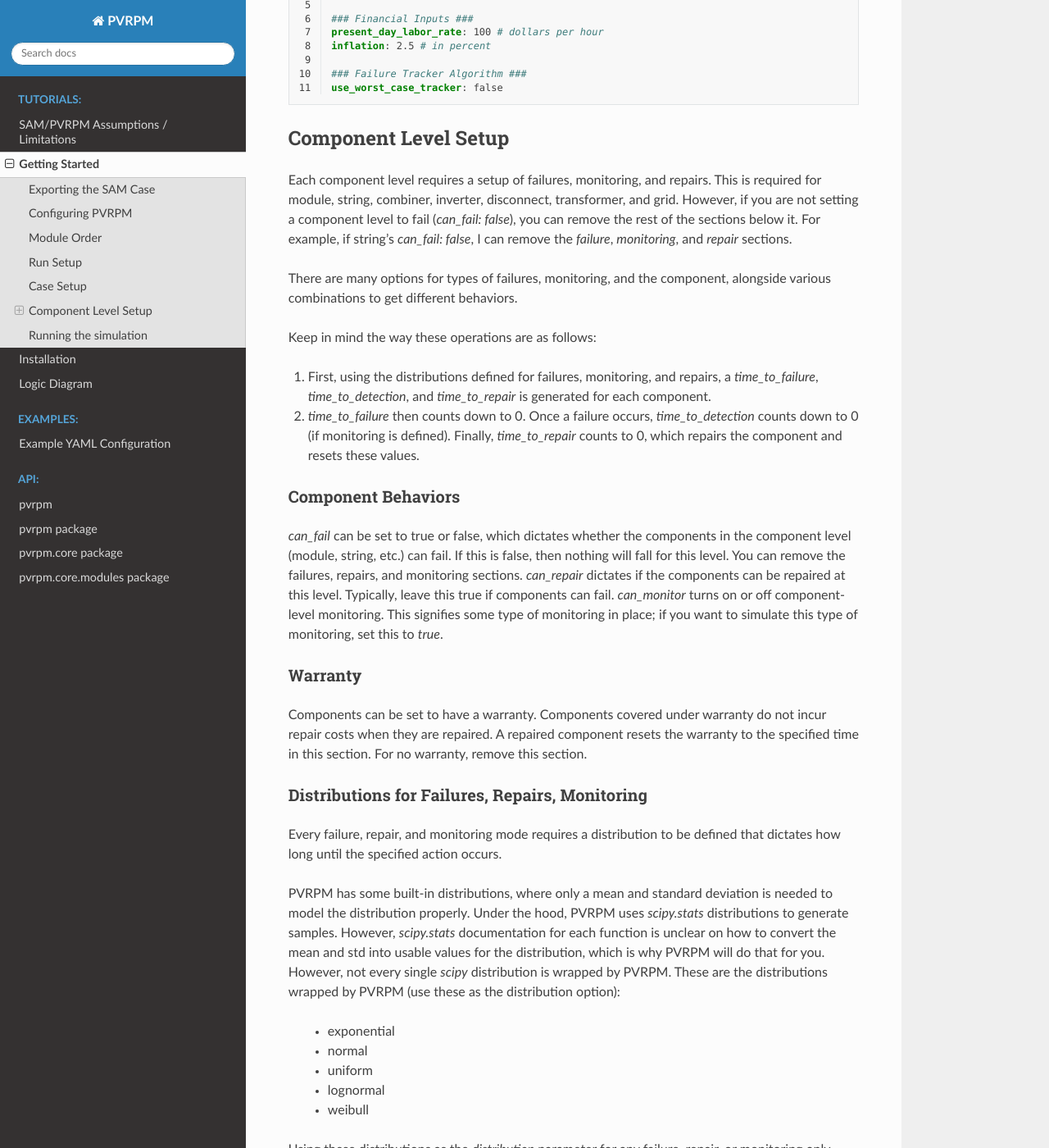
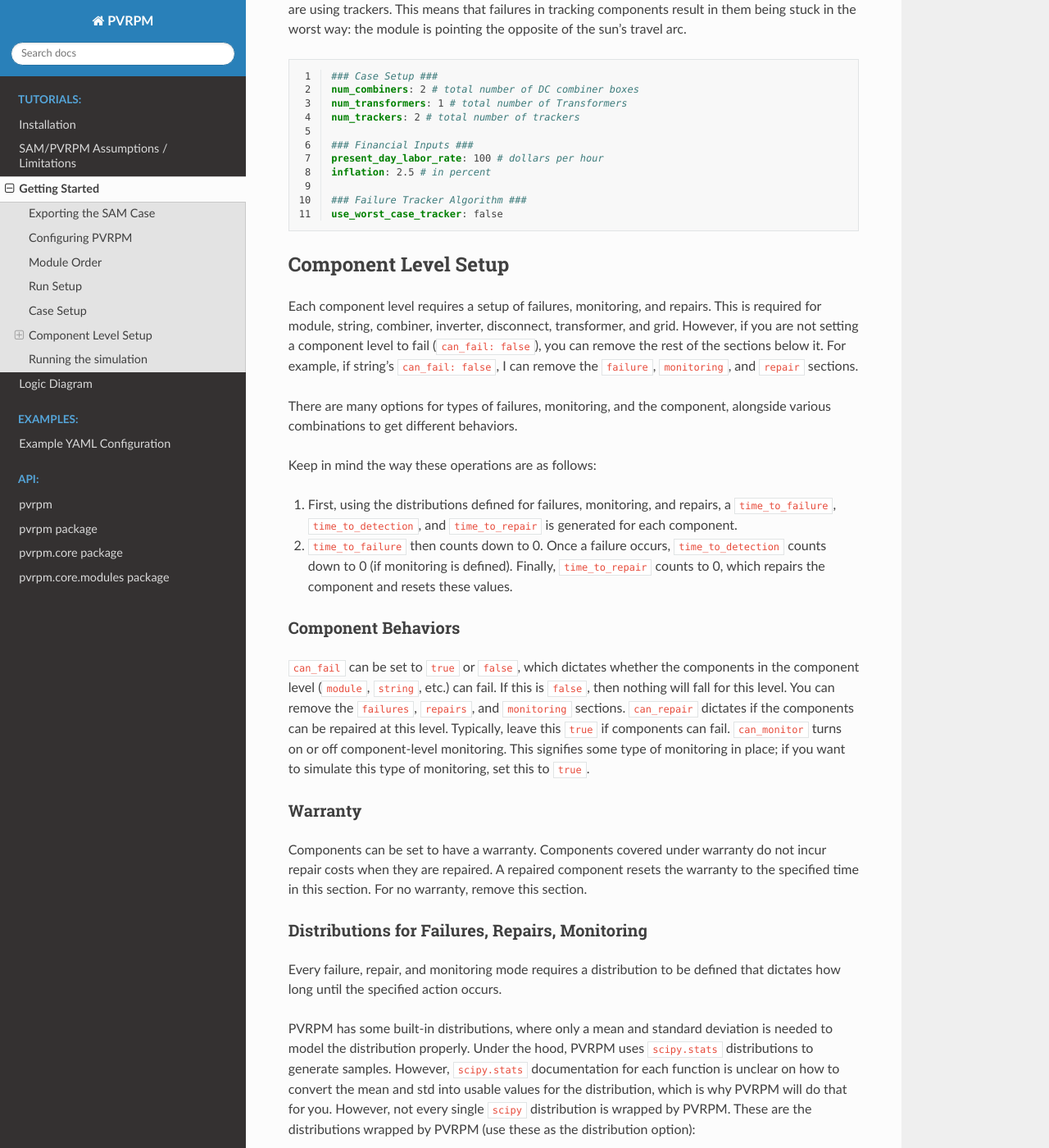
Before and after one commit to FSEC-Photovoltaics/pvrpm-lcoe, a Sphinx documentation site: the page built from docs/tutorial_getting_started.rst, in a window 1280 px wide and 1400 px high, scrolled down 2235 px. Shown: the whole window at 82% size. Built offline with Sphinx 7.4.7 and the Read the Docs theme 2.0.0, drawn with Linux system fonts in a browser that asks for light colours; some of the changed text lies outside the part shown.

Commit message:
doc fixes

```diff
--- a/docs/tutorial_installation.rst
+++ b/docs/tutorial_1installation.rst
@@ -3,7 +3,7 @@ Installation
 
 This document covers installation and setup of the tool. The tool requires you to build a valid case in SAM, so if you haven't already download and install SAM from here: https://sam.nrel.gov/download.html
 
-**Currently, the supported SAM version is 2020.11.29!**
+**Currently, the supported SAM version is 2021.12.02!**
 
 SAM can be installed on Windows, MAC, or Linux.
 
--- a/docs/tutorial_getting_started.rst
+++ b/docs/tutorial_getting_started.rst
@@ -34,7 +38,7 @@ These modules correspond to the modules listed in the JSON files you obtained. T
 
 To make the module order easy to set up, go to this website: https://nrel-pysam.readthedocs.io/en/master/Configs.html#sam-simulation-configurations
 
-Then, find the modules you have under `SSC Compute Modules` column in the table; the SAM configuration column should be one of the `Detailed PV Model` rows. Once you find one containing all your modules, put them in the order as they appear in the `SSC Compute Modules` column.
+Then, find the modules you have under ``SSC Compute Modules`` column in the table; the SAM configuration column should be one of the ``Detailed PV Model`` rows. Once you find one containing all your modules, put them in the order as they appear in the ``SSC Compute Modules`` column.
 
 .. code-block:: yaml
   :linenos:
@@ -69,7 +73,7 @@ The results folder and number of realizations can be overridden from the command
 
 Case Setup
 ----------------
-Set up the basics of the case. Set the number of trackers, combiners, and transformers. Set `num_trackers` to `0` if you are not using trackers. The worst-case tracker can be set to true if you are using trackers. This means that failures in tracking components result in them being stuck in the worst way: the module is pointing the opposite of the sun's travel arc.
+Set up the basics of the case. Set the number of trackers, combiners, and transformers. Set ``num_trackers`` to ``0`` if you are not using trackers. The worst-case tracker can be set to true if you are using trackers. This means that failures in tracking components result in them being stuck in the worst way: the module is pointing the opposite of the sun's travel arc.
 
 .. code-block:: yaml
   :linenos:
@@ -88,21 +92,21 @@ Set up the basics of the case. Set the number of trackers, combiners, and transf
 
 Component Level Setup
 ------------------------
-Each component level requires a setup of failures, monitoring, and repairs. This is required for module, string, combiner, inverter, disconnect, transformer, and grid. However, if you are not setting a component level to fail (`can_fail: false`), you can remove the rest of the sections below it. For example, if string's `can_fail: false`, I can remove the `failure`, `monitoring`, and `repair` sections.
+Each component level requires a setup of failures, monitoring, and repairs. This is required for module, string, combiner, inverter, disconnect, transformer, and grid. However, if you are not setting a component level to fail (``can_fail: false``), you can remove the rest of the sections below it. For example, if string's ``can_fail: false``, I can remove the ``failure``, ``monitoring``, and ``repair`` sections.
 
 There are many options for types of failures, monitoring, and the component, alongside various combinations to get different behaviors.
 
 Keep in mind the way these operations are as follows:
 
-1. First, using the distributions defined for failures, monitoring, and repairs, a `time_to_failure`, `time_to_detection`, and `time_to_repair` is generated for each component.
+1. First, using the distributions defined for failures, monitoring, and repairs, a ``time_to_failure``, ``time_to_detection``, and ``time_to_repair`` is generated for each component.
 
-2. `time_to_failure` then counts down to 0. Once a failure occurs, `time_to_detection` counts down to 0 (if monitoring is defined). Finally, `time_to_repair` counts to 0, which repairs the component and resets these values.
+2. ``time_to_failure`` then counts down to 0. Once a failure occurs, ``time_to_detection`` counts down to 0 (if monitoring is defined). Finally, ``time_to_repair`` counts to 0, which repairs the component and resets these values.
 
 Component Behaviors
 ########################
-`can_fail` can be set to true or false, which dictates whether the components in the component level (module, string, etc.) can fail. If this is false, then nothing will fall for this level. You can remove the failures, repairs, and monitoring sections.
-`can_repair` dictates if the components can be repaired at this level. Typically, leave this true if components can fail.
-`can_monitor` turns on or off component-level monitoring. This signifies some type of monitoring in place; if you want to simulate this type of monitoring, set this to `true`.
+``can_fail`` can be set to ``true`` or ``false``, which dictates whether the components in the component level (``module``, ``string``, etc.) can fail. If this is ``false``, then nothing will fall for this level. You can remove the ``failures``, ``repairs``, and ``monitoring`` sections.
+``can_repair`` dictates if the components can be repaired at this level. Typically, leave this ``true`` if components can fail.
+``can_monitor`` turns on or off component-level monitoring. This signifies some type of monitoring in place; if you want to simulate this type of monitoring, set this to ``true``.
 
 Warranty
 ###############
@@ -112,8 +116,8 @@ Distributions for Failures, Repairs, Monitoring
 ############################################################
 Every failure, repair, and monitoring mode requires a distribution to be defined that dictates how long until the specified action occurs.
 
-PVRPM has some built-in distributions, where only a mean and standard deviation is needed to model the distribution properly. Under the hood, PVRPM uses `scipy.stats` distributions to generate samples. However, `scipy.stats` documentation for each function is unclear on how to convert the mean and std into usable values for the distribution, which is why PVRPM will do that for you.
-However, not every single `scipy` distribution is wrapped by PVRPM. These are the distributions wrapped by PVRPM (use these as the distribution option):
+PVRPM has some built-in distributions, where only a mean and standard deviation is needed to model the distribution properly. Under the hood, PVRPM uses ``scipy.stats`` distributions to generate samples. However, ``scipy.stats`` documentation for each function is unclear on how to convert the mean and std into usable values for the distribution, which is why PVRPM will do that for you.
+However, not every single ``scipy`` distribution is wrapped by PVRPM. These are the distributions wrapped by PVRPM (use these as the distribution option):
 
   - exponential
   - normal
@@ -243,7 +247,7 @@ Component level monitoring is defined under each component level's configuration
       parameters:
         mean: 5
 
-Cross-level monitoring is a bit more complex. Alongside the distribution and parameters, some thresholds control how the monitoring works. A `global_threshold` option defines the fraction of components in the monitored level **must fail** before monitoring can detect failed components. This can be seen as enough modules to fail before monitoring at the inverter can start detecting those failures. In PVRPM, this is replicated by the `global_threshold` must be met before `time to detection` counts down. There is also a `failure_per_threshold`, the fraction of **lower level** components that must fail **per upper-level component**. For example, if monitoring at the string with a `failure_per_threshold` of 0.1, then 10 percent of modules under a single string must fail before the string monitoring can detect module failures. Both thresholds can be defined simultaneously, but one must be defined for this monitoring to work.
+Cross-level monitoring is a bit more complex. Alongside the distribution and parameters, some thresholds control how the monitoring works. A ``global_threshold`` option defines the fraction of components in the monitored level **must fail** before monitoring can detect failed components. This can be seen as enough modules to fail before monitoring at the inverter can start detecting those failures. In PVRPM, this is replicated by the ``global_threshold`` must be met before ``time to detection`` counts down. There is also a ``failure_per_threshold``, the fraction of **lower level** components that must fail **per upper-level component**. For example, if monitoring at the string with a ``failure_per_threshold`` of 0.1, then 10 percent of modules under a single string must fail before the string monitoring can detect module failures. Both thresholds can be defined simultaneously, but one must be defined for this monitoring to work.
 
 .. code-block:: yaml
   :linenos:
@@ -272,13 +276,13 @@ Cross-level monitoring is a bit more complex. Alongside the distribution and par
           mean: 1825
           std: 365
 
-Independent monitoring works outside of component levels. It represents monitoring that **detects all failures in any component level** instantly. It can happen statically every set number of days, defined by the `interval`, or at a threshold of failed components. There are a few ways to define this threshold. First, the threshold can be defined as `global_threshold`, which works differently than cross-level monitoring. This value is based on the **DC availability**, meaning the power reaching the inverter. This is calculated using the operating strings and combiners to determine how many modules reach the inverter. With this, combiners and strings are weighted higher than module failures.
+Independent monitoring works outside of component levels. It represents monitoring that **detects all failures in any component level** instantly. It can happen statically every set number of days, defined by the ``interval``, or at a threshold of failed components. There are a few ways to define this threshold. First, the threshold can be defined as ``global_threshold``, which works differently than cross-level monitoring. This value is based on the **DC availability**, meaning the power reaching the inverter. This is calculated using the operating strings and combiners to determine how many modules reach the inverter. With this, combiners and strings are weighted higher than module failures.
 
-The other way to define a threshold is more similar to cross-level monitoring. Using the `failure_per_threshold` sets a threshold of failed components for **each level** that must be reached before monitoring occurs. This uses OR logic, meaning only one level has to drop below this threshold for the independent monitoring for **all levels**.
+The other way to define a threshold is more similar to cross-level monitoring. Using the ``failure_per_threshold`` sets a threshold of failed components for **each level** that must be reached before monitoring occurs. This uses OR logic, meaning only one level has to drop below this threshold for the independent monitoring for **all levels**.
 
-Finally, you can combine all these arguments together; `interval`, `global_threshold`, and `failure_per_threshold`.
+Finally, you can combine all these arguments together; ``interval``, ``global_threshold``, and ``failure_per_threshold``.
 
-You must specify the labor time for each independent monitoring defined, which is in hours for other parameters. There is also **an optional distribution and parameters** that can be defined as the `time_to_detection` for components under the levels when the independent monitoring occurs. Think of it as the time it takes to complete the independent monitoring. Not setting this means that the `time_to_detection` gets set to zero when independent monitoring occurs.
+You must specify the labor time for each independent monitoring defined, which is in hours for other parameters. There is also **an optional distribution and parameters** that can be defined as the ``time_to_detection`` for components under the levels when the independent monitoring occurs. Think of it as the time it takes to complete the independent monitoring. Not setting this means that the ``time_to_detection`` gets set to zero when independent monitoring occurs.
 
 .. code-block:: yaml
   :linenos:
```
Also changed, not shown: other parts of docs/tutorial_getting_started.rst (+14 -10 lines).
